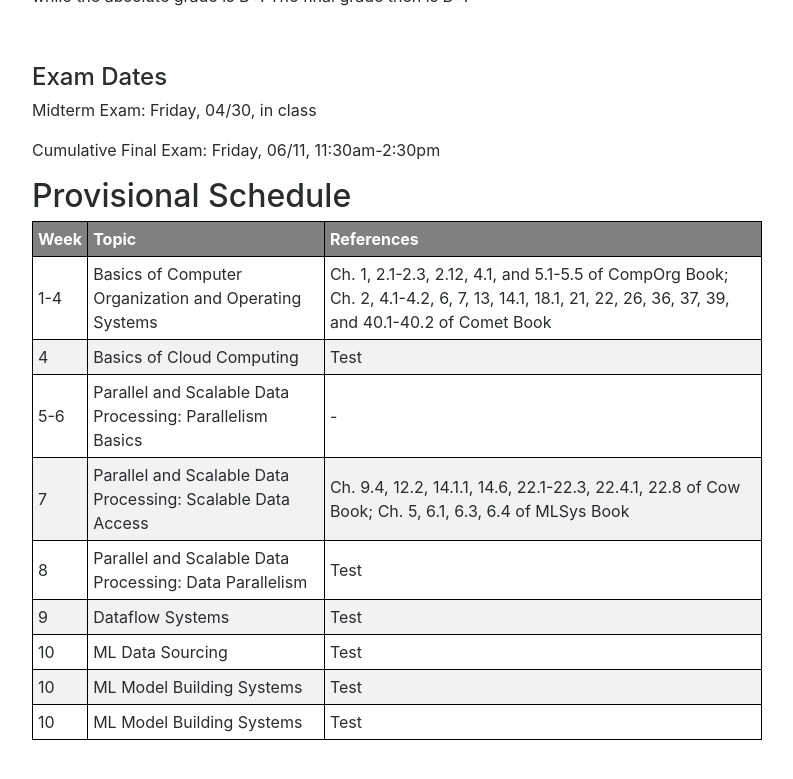
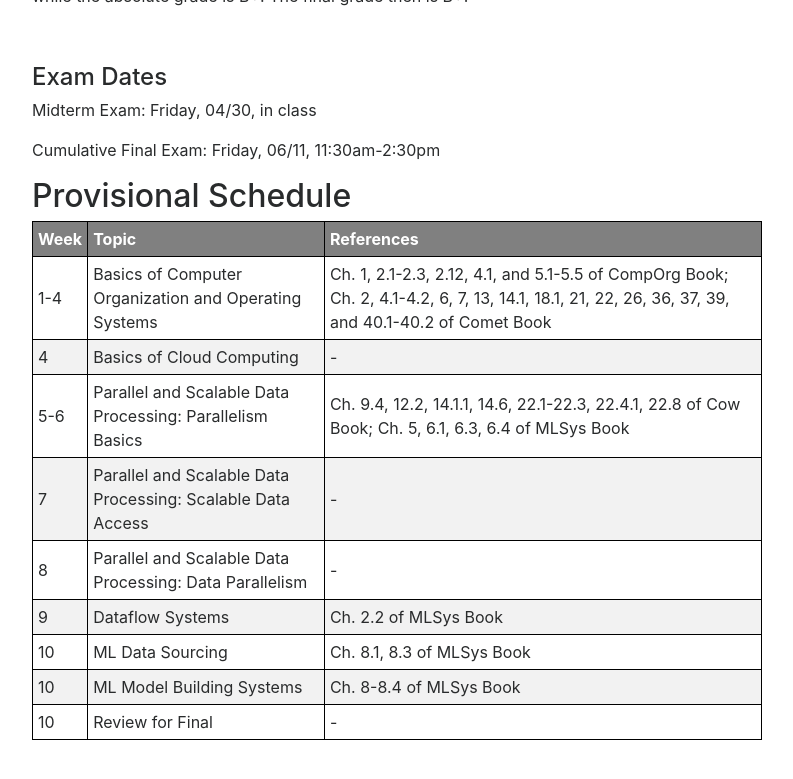
Before and after one commit to albuyeh/dsc102-spring-2021, a Jekyll site: the page built from docs/index.md, in a window 1280 px wide and 900 px high, scrolled down 3531 px. Shown: the top 779 px of the window, without its empty margins (243-1036 px from the left). Built offline with Jekyll 4.4.1, drawn with Linux system fonts in a browser that asks for light colours; nearby versions of some CDN libraries.

Commit message:
worked reading schedule

```diff
--- a/docs/index.md
+++ b/docs/index.md
@@ -164,11 +164,11 @@ Cumulative Final Exam: Friday, 06/11, 11:30am-2:30pm
 |Week|Topic|References|
 |--|--|--|
 |1-4|Basics of Computer Organization and Operating Systems|Ch. 1, 2.1-2.3, 2.12, 4.1, and 5.1-5.5 of CompOrg Book; Ch. 2, 4.1-4.2, 6, 7, 13, 14.1, 18.1, 21, 22, 26, 36, 37, 39, and 40.1-40.2 of Comet Book|
-|4|Basics of Cloud Computing|Test|
-|5-6|Parallel and Scalable Data Processing: Parallelism Basics| - |
-|7|Parallel and Scalable Data Processing: Scalable Data Access|Ch. 9.4, 12.2, 14.1.1, 14.6, 22.1-22.3, 22.4.1, 22.8 of Cow Book; Ch. 5, 6.1, 6.3, 6.4 of MLSys Book|
-|8|Parallel and Scalable Data Processing: Data Parallelism|Test|
-|9|Dataflow Systems|Test|
-|10|ML Data Sourcing|Test|
-|10|ML Model Building Systems|Test|
-|10|ML Model Building Systems|Test|
+|4|Basics of Cloud Computing| - |
+|5-6|Parallel and Scalable Data Processing: Parallelism Basics| Ch. 9.4, 12.2, 14.1.1, 14.6, 22.1-22.3, 22.4.1, 22.8 of Cow Book; Ch. 5, 6.1, 6.3, 6.4 of MLSys Book |
+|7|Parallel and Scalable Data Processing: Scalable Data Access| - |
+|8|Parallel and Scalable Data Processing: Data Parallelism| - |
+|9|Dataflow Systems|Ch. 2.2 of MLSys Book|
+|10|ML Data Sourcing|Ch. 8.1, 8.3 of MLSys Book|
+|10|ML Model Building Systems|Ch. 8-8.4 of MLSys Book|
+|10|Review for Final| - |
```
